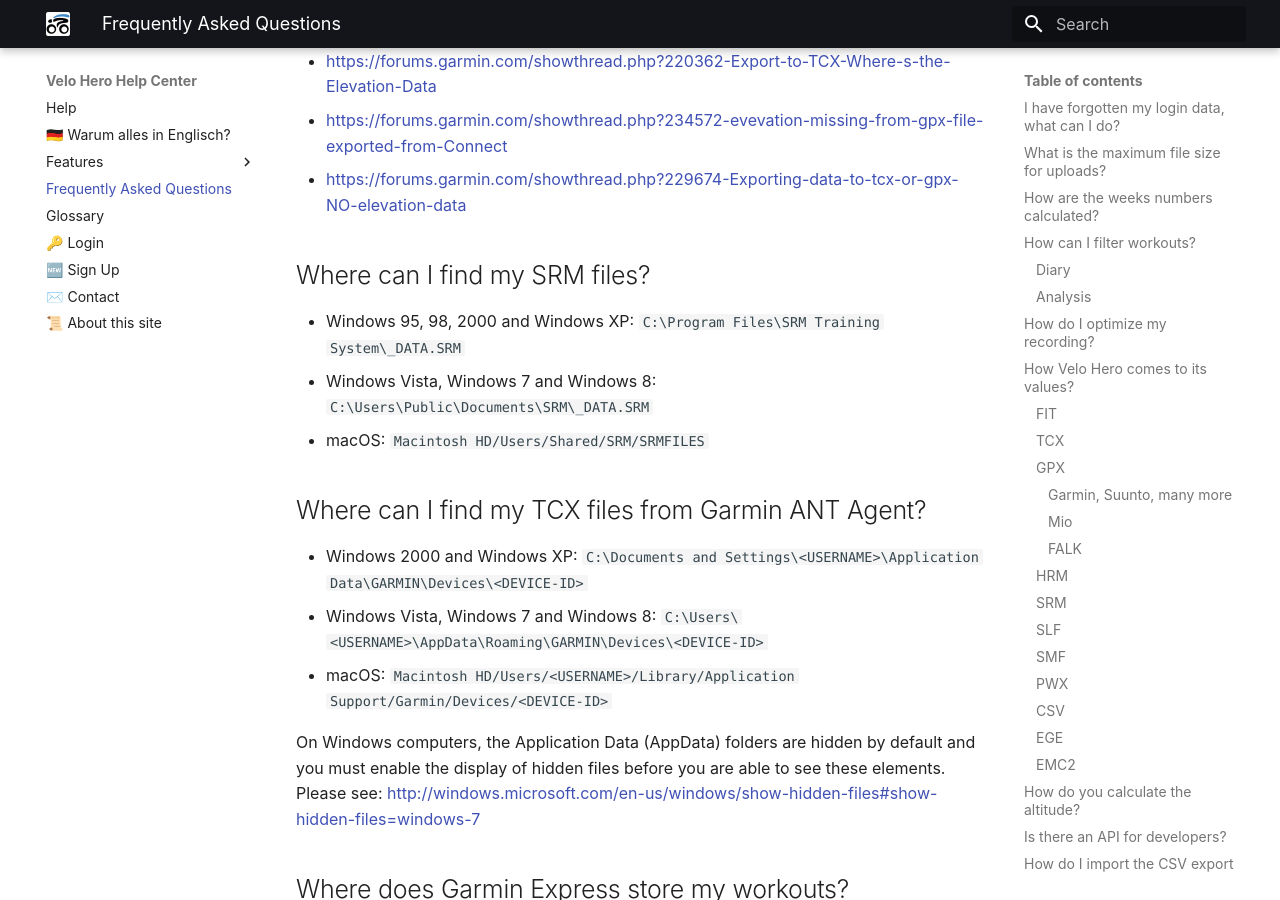
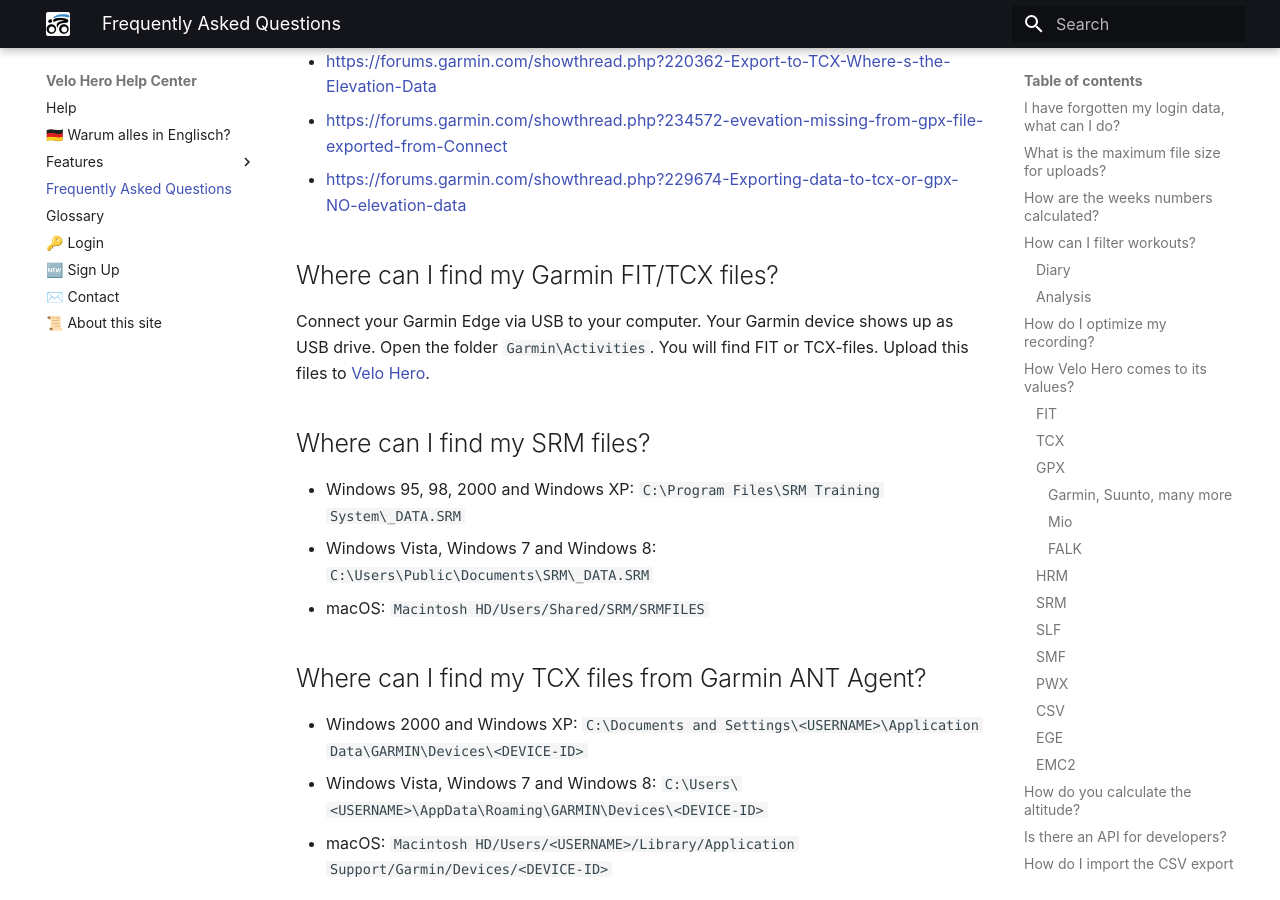
Before and after one commit to velohero-com/help, an MkDocs documentation site: the page built from docs/faq.md, in a window 1280 px wide and 900 px high, scrolled down 10033 px. Built offline with MkDocs 1.6.1 and Material for MkDocs 9.7.7, drawn with Linux system fonts in a browser that asks for light colours.

Commit message:
garmin fit files

```diff
--- a/docs/faq.md
+++ b/docs/faq.md
@@ -301,6 +301,12 @@ Discussion in Garmin forum:
 * <https://forums.garmin.com/showthread.php?234572-evevation-missing-from-gpx-file-exported-from-Connect>
 * <https://forums.garmin.com/showthread.php?229674-Exporting-data-to-tcx-or-gpx-NO-elevation-data>
 
+## Where can I find my Garmin FIT/TCX files?
+
+Connect your Garmin Edge via USB to your computer.
+Your Garmin device shows up as USB drive.
+Open the folder `Garmin\Activities`.
+You will find FIT or TCX-files. Upload this files to [Velo Hero](https//app.velohero.com/upload).
 
 ## Where can I find my SRM files?
 
```
